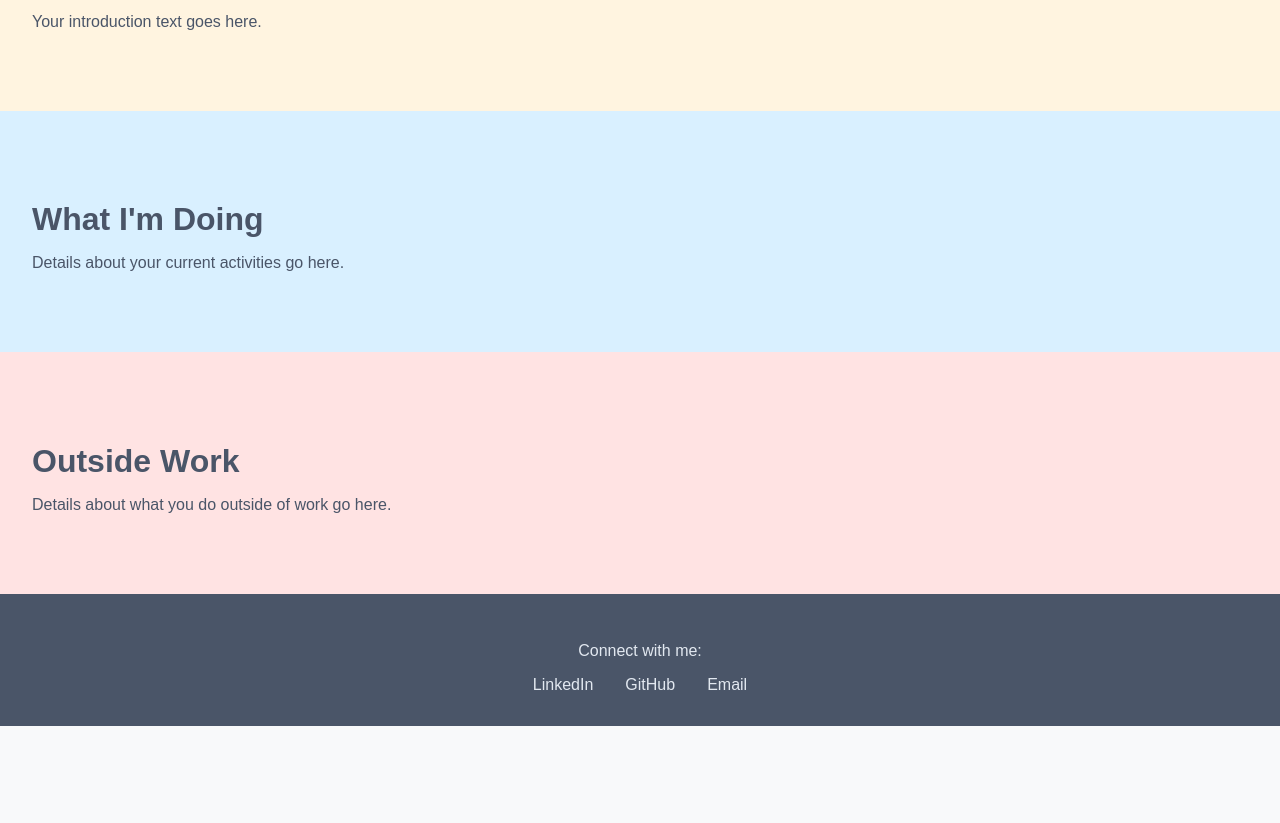
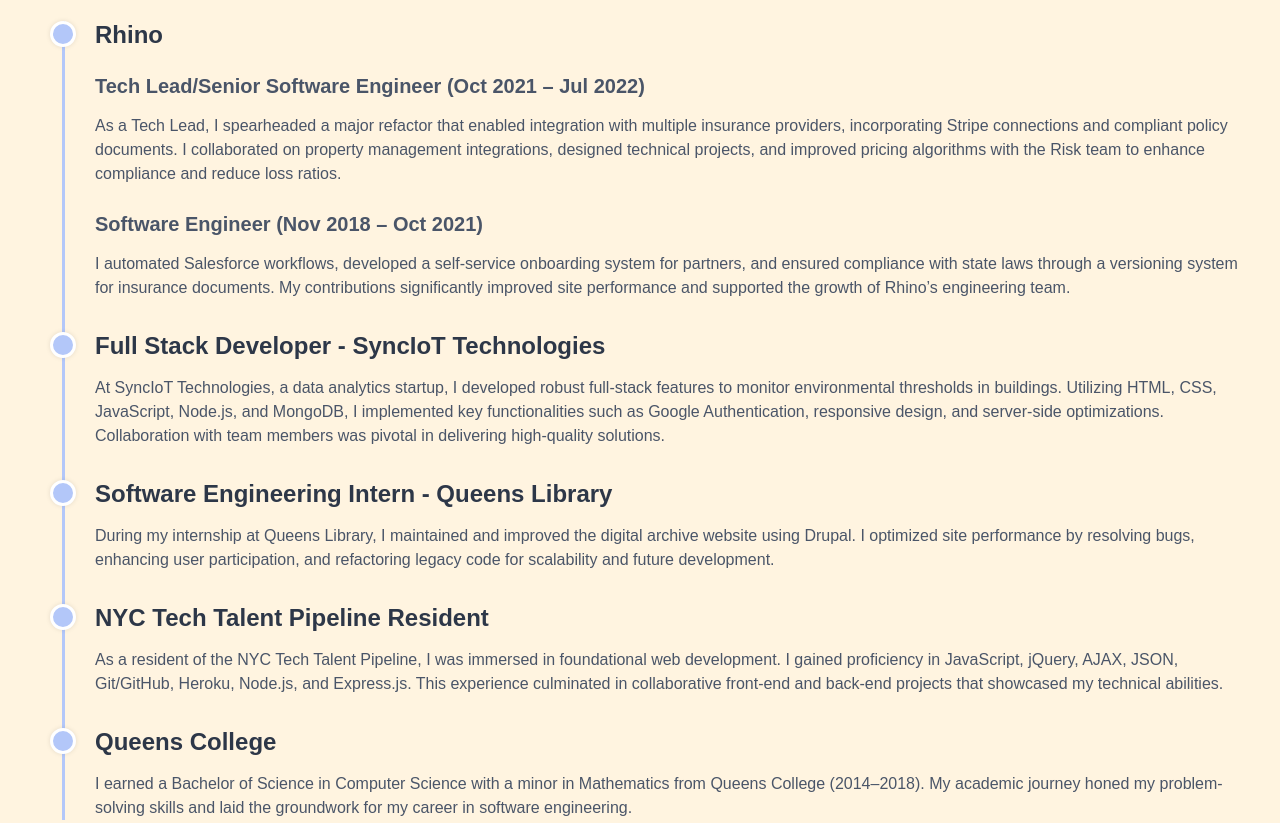
Before and after one commit to kimlalman28/kimlalman28.github.io, a plain HTML site: page index.html in a window 1280 px wide. Shown: the part 981-1804 px from the top of the page. Before the commit the page ends 1707 px from the top, so only its background shows below. Drawn offline with Linux system fonts and the light colour scheme.

Commit message:
Update index.html

```diff
--- a/index.html
+++ b/index.html
@@ -94,7 +94,53 @@
       font-size: 2rem;
       font-weight: bold;
       margin-bottom: 1rem;
+      text-align: center;
     }
+  .timeline {
+    position: relative;
+    padding-left: 30px;
+    margin-left: 30px;
+    border-left: 3px solid #B3C7F9;
+    margin-bottom: 2rem;
+  }
+
+  .timeline-item {
+    position: relative;
+    margin-bottom: 2rem;
+  }
+
+  .timeline-item::before {
+    content: "";
+    position: absolute;
+    left: -45px;
+    top: 0px;
+    width: 20px;
+    height: 20px;
+    border-radius: 50%;
+    background-color: #B3C7F9;
+    border: 3px solid #fff;
+    box-shadow: 0 0 5px rgba(0, 0, 0, 0.1);
+  }
+
+  .timeline-item h3 {
+    font-size: 1.5rem;
+    font-weight: bold;
+    margin-bottom: 0.5rem;
+    color: #2D3748;
+  }
+
+  .timeline-item h4 {
+    font-size: 1.25rem;
+    font-weight: 600;
+    margin-bottom: 0.5rem;
+    color: #4A5568;
+  }
+
+  .timeline-item p {
+    font-size: 1rem;
+    line-height: 1.5;
+    color: #4A5568;
+  }
     footer {
       padding: 2rem;
       background-color: #4A5568;
@@ -132,8 +178,10 @@
   <!-- Hero Section -->
   <header>
     <img src="your-photo.jpg" alt="Your Photo">
-    <h1>Your Name</h1>
-    <p>Quick facts about you</p>
+    <h1>Kimberly's World of Code</h1>
+    <p>
+      Hello! I’m Kimberly, a software engineer passionate about building creative, user-friendly, and impactful solutions. Let’s explore my journey together!
+    </p>
     <button>Contact Me</button>
   </header>
 
@@ -141,7 +189,51 @@
   <main>
     <section id="about">
       <h2>About Me</h2>
-      <p>Your introduction text goes here.</p>
+
+      <div class="timeline">
+      <div class="timeline-item">
+        <h3>Rhino</h3>
+
+        <h4>Tech Lead/Senior Software Engineer (Oct 2021 – Jul 2022)</h4>
+        <p>
+          As a Tech Lead, I spearheaded a major refactor that enabled integration with multiple insurance providers, incorporating Stripe connections and compliant policy documents. I collaborated on property management integrations, designed technical projects, and improved pricing algorithms with the Risk team to enhance compliance and reduce loss ratios.
+        </p>
+
+        <h4>Software Engineer (Nov 2018 – Oct 2021)</h4>
+        <p>
+          I automated Salesforce workflows, developed a self-service onboarding system for partners, and ensured compliance with state laws through a versioning system for insurance documents. My contributions significantly improved site performance and supported the growth of Rhino’s engineering team.
+        </p>
+      </div>
+
+      <div class="timeline-item">
+        <h3>Full Stack Developer - SyncIoT Technologies</h3>
+        <p>
+          At SyncIoT Technologies, a data analytics startup, I developed robust full-stack features to monitor environmental thresholds in buildings. Utilizing HTML, CSS, JavaScript, Node.js, and MongoDB, I implemented key functionalities such as Google Authentication, responsive design, and server-side optimizations. Collaboration with team members was pivotal in delivering high-quality solutions.
+        </p>
+      </div>
+
+      <div class="timeline-item">
+        <h3>Software Engineering Intern - Queens Library</h3>
+        <p>
+          During my internship at Queens Library, I maintained and improved the digital archive website using Drupal. I optimized site performance by resolving bugs, enhancing user participation, and refactoring legacy code for scalability and future development.
+        </p>
+      </div>
+
+      <div class="timeline-item">
+        <h3>NYC Tech Talent Pipeline Resident</h3>
+        <p>
+          As a resident of the NYC Tech Talent Pipeline, I was immersed in foundational web development. I gained proficiency in JavaScript, jQuery, AJAX, JSON, Git/GitHub, Heroku, Node.js, and Express.js. This experience culminated in collaborative front-end and back-end projects that showcased my technical abilities.
+        </p>
+      </div>
+
+      <div class="timeline-item">
+        <h3>Queens College</h3>
+        <p>
+          I earned a Bachelor of Science in Computer Science with a minor in Mathematics from Queens College (2014–2018). My academic journey honed my problem-solving skills and laid the groundwork for my career in software engineering.
+        </p>
+        </div>
+
+      </div>
     </section>
 
     <section id="current">
@@ -159,8 +251,8 @@
   <footer>
     <p>Connect with me:</p>
     <ul>
-      <li><a href="#">LinkedIn</a></li>
-      <li><a href="#">GitHub</a></li>
+      <li><a href="https://www.linkedin.com/in/kimberlylalmansingh/">LinkedIn</a></li>
+      <li><a href="https://github.com/kimlalman28">GitHub</a></li>
       <li><a href="#">Email</a></li>
     </ul>
   </footer>
```
